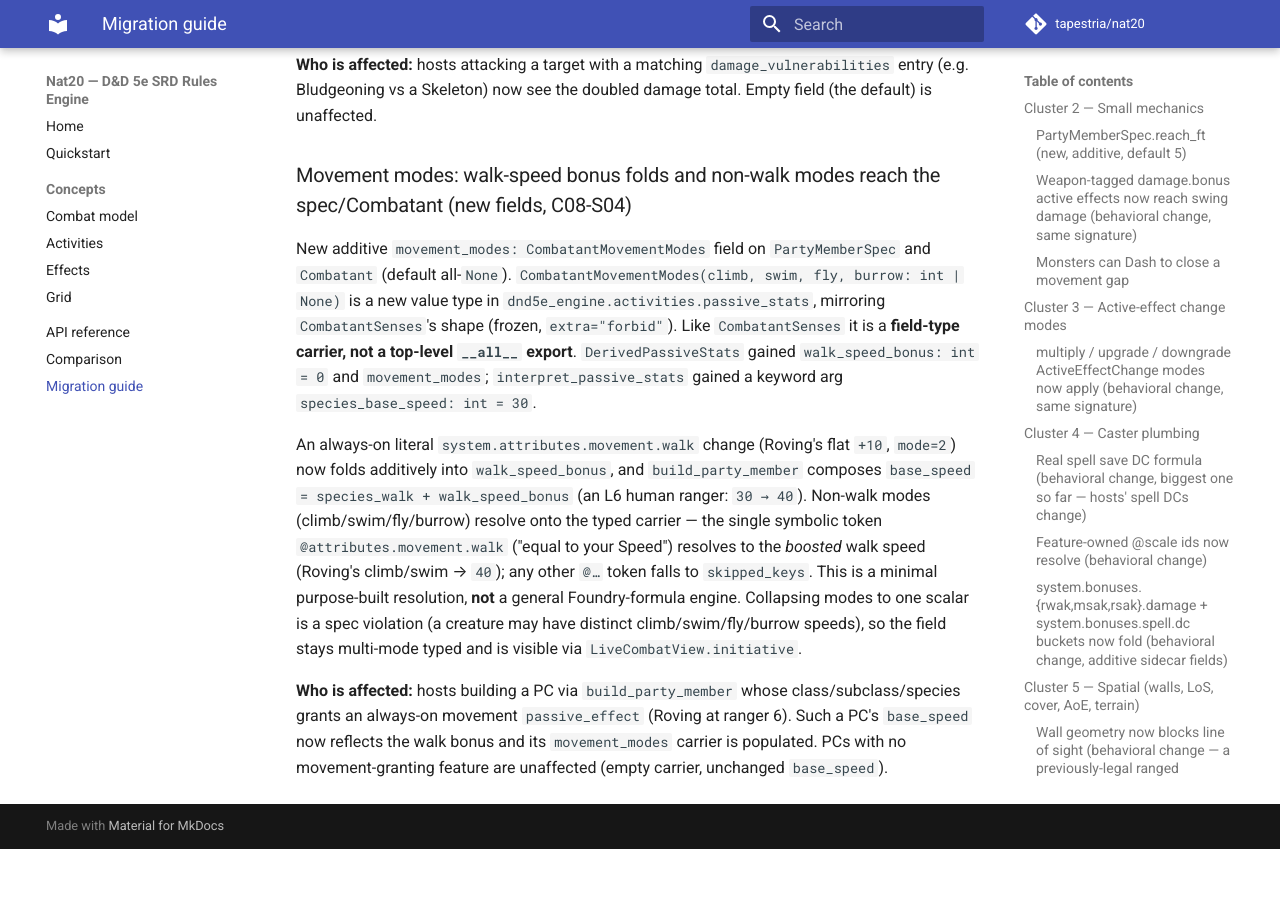
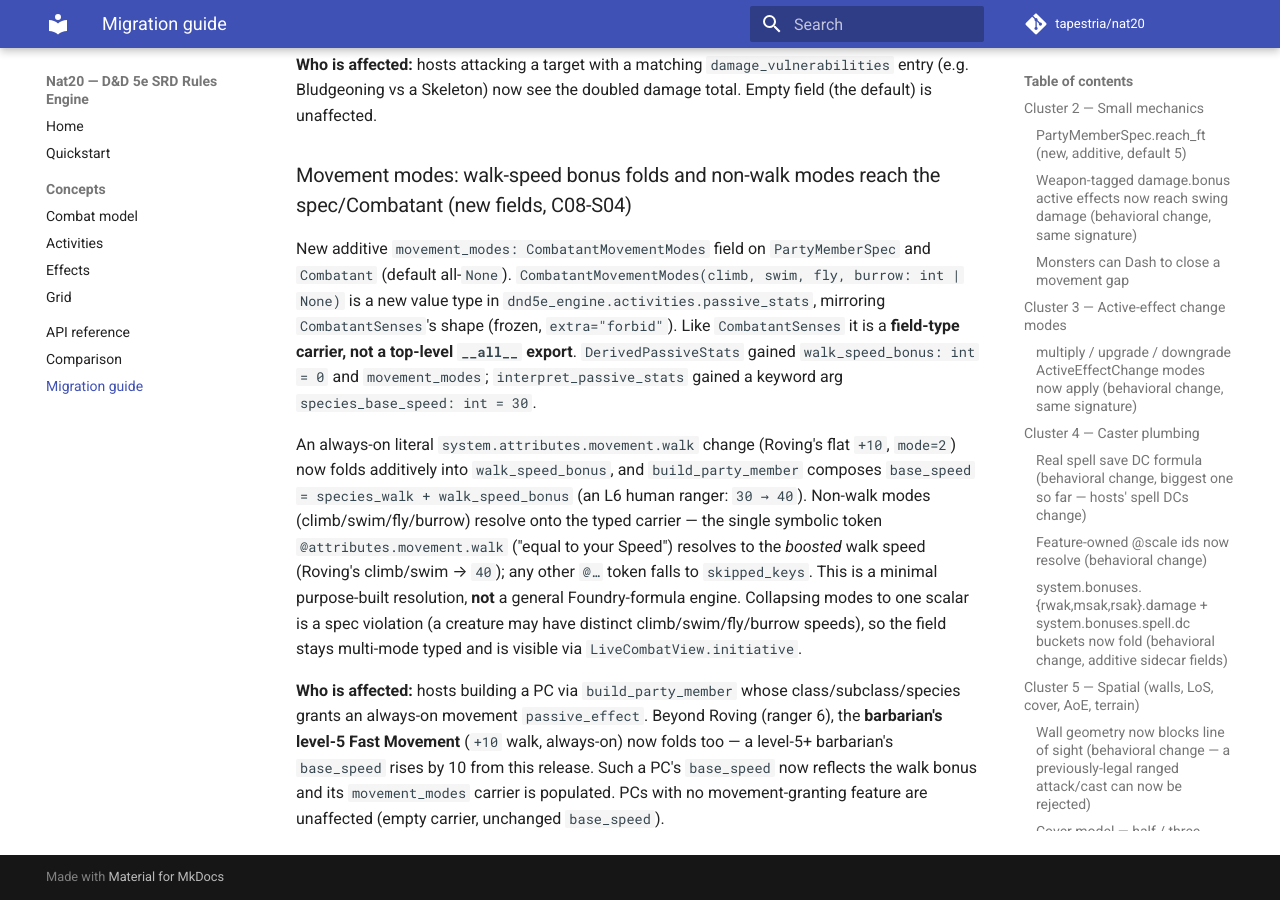
Before and after one commit to tapestria/nat20, an MkDocs documentation site: the page built from docs/migration/v0.1-to-v0.2.md, in a window 1280 px wide and 900 px high, scrolled down 12167 px. Built offline with MkDocs 1.6.1 and Material for MkDocs 9.7.7, drawn with Linux system fonts in a browser that asks for light colours; comment, search, counter and statistics services are not loaded; before the commit the page ends 13016 px from its top, so only the background shows below that.

Commit message:
test(engine): pin barbarian Fast Movement walk fold; note it in migrate-doc (C08-S04)
The always-on level-5 Fast Movement (+10 walk) folds through the same S04 seam
as Roving, so a level-5 dwarf barbarian's base_speed is now 40 (species 30 +
10). Update the previously-stale complete-spec assertion accordingly and widen
the migration "who is affected" note to name the barbarian flip.

Co-Authored-By: Claude Fable 5 <noreply@anthropic.com>
Claude-Session: https://claude.ai/code/session_011GxUSHUoAu73xwsZ3DtKPA

```diff
--- a/docs/migration/v0.1-to-v0.2.md
+++ b/docs/migration/v0.1-to-v0.2.md
@@ -567,7 +567,9 @@ climb/swim/fly/burrow speeds), so the field stays multi-mode typed and is
 visible via `LiveCombatView.initiative`.
 
 **Who is affected:** hosts building a PC via `build_party_member` whose
-class/subclass/species grants an always-on movement `passive_effect` (Roving at
-ranger 6). Such a PC's `base_speed` now reflects the walk bonus and its
+class/subclass/species grants an always-on movement `passive_effect`. Beyond
+Roving (ranger 6), the **barbarian's level-5 Fast Movement** (`+10` walk,
+always-on) now folds too — a level-5+ barbarian's `base_speed` rises by 10 from
+this release. Such a PC's `base_speed` now reflects the walk bonus and its
 `movement_modes` carrier is populated. PCs with no movement-granting feature are
 unaffected (empty carrier, unchanged `base_speed`).
```
Also changed, not shown: 1 other file.
